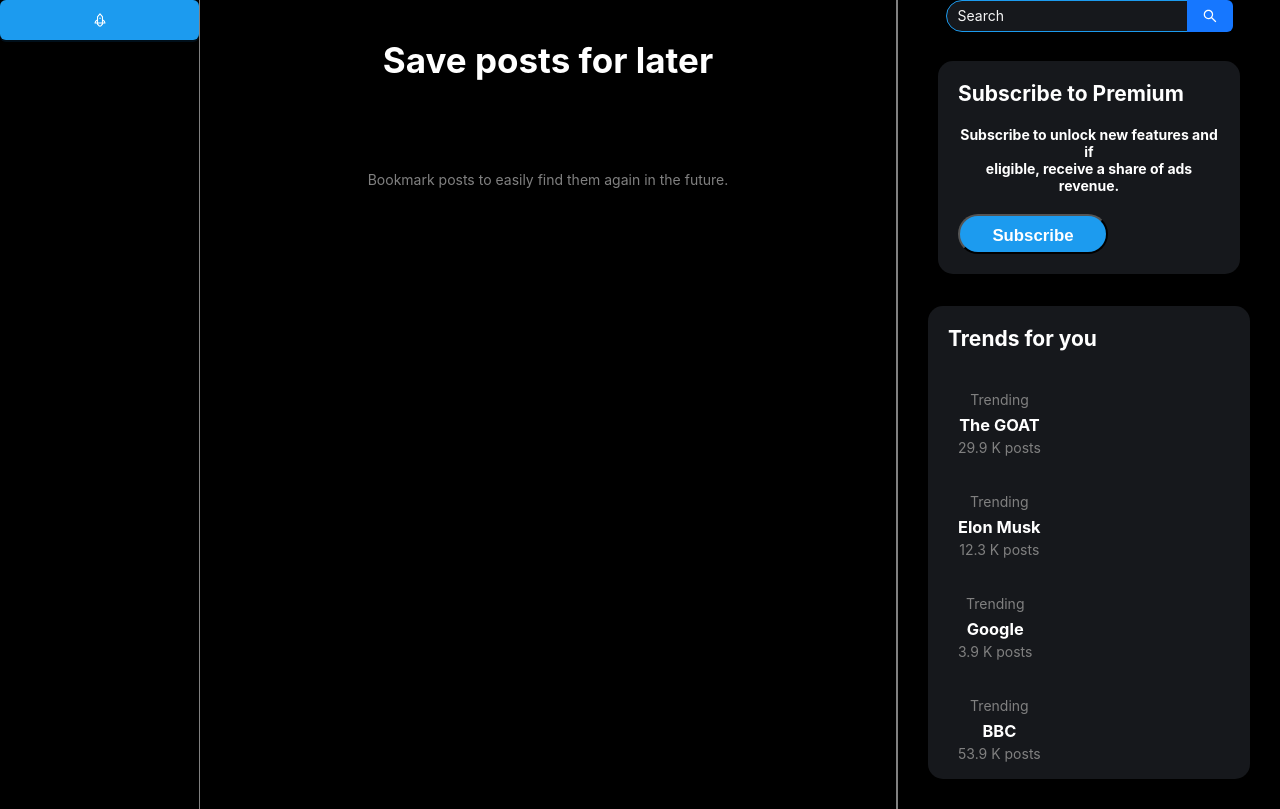
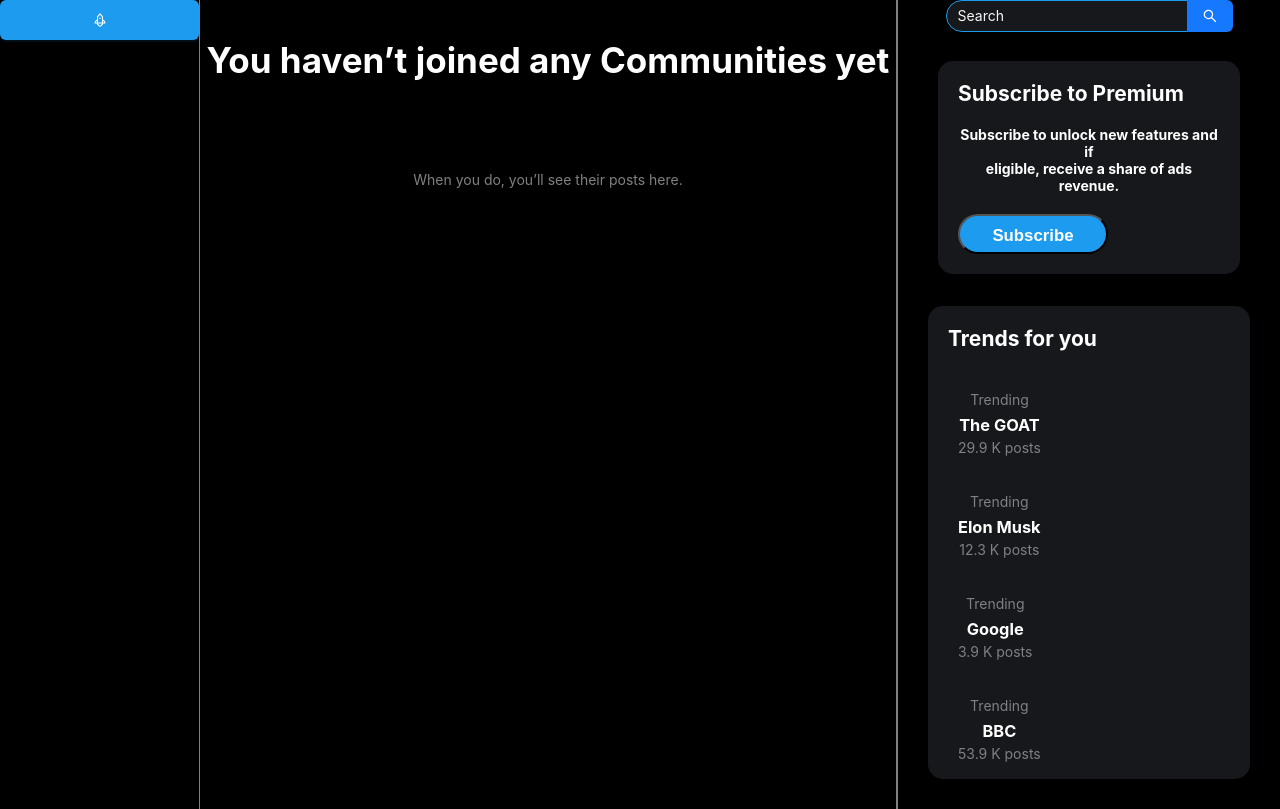
Before and after one commit to MussaShaukenov/KBTU-project, a React (Create React App) app: page / in a window 1280 px wide. Built offline with nearby package versions, Linux system fonts and the light colour scheme.

Commit message:
feat: add Communities

```diff
--- /dev/null
+++ b/src/components/Communities/Community.scss
@@ -0,0 +1,17 @@
+.community-container {
+  background: black;
+  color: white;
+  display: flex;
+  justify-content: center;
+  align-items: center;
+  flex-direction: column;
+  div {
+    height: fit-content;
+  }
+  h1 {
+    font-size: 2.5em;
+  }
+  p {
+    color: gray;
+  }
+}
--- /dev/null
+++ b/src/components/Communities/Community.tsx
@@ -0,0 +1,10 @@
+import React from 'react';
+import "./Community.scss"
+const Community: React.FC = () => (
+    <div className="community-container">
+        <div><h1>You haven’t joined any Communities yet</h1></div>
+        <div><p>When you do, you’ll see their posts here.</p></div>
+    </div>
+);
+
+export default Community;
--- a/src/components/MainPage/MainPage.tsx
+++ b/src/components/MainPage/MainPage.tsx
@@ -2,6 +2,7 @@
 import Navbar from "../Navbar/Navbar";
 import Sidebar from "../Sidebar/Sidebar";
 import Bookmark from "../Bookmarks/Bookmark";
+import Community from "../Communities/Community";
 import { Layout, Space } from 'antd';
 import "./MainPage.scss"
 const {
@@ -39,7 +40,7 @@
             <Sider><Navbar /></Sider>
             <Layout>
                 {/*<Header style={headerStyle}>Header</Header>*/}
-                <Content style={contentStyle}><Bookmark /></Content>
+                <Content style={contentStyle}><Community /></Content>
                 {/*<Footer style={footerStyle}>Footer</Footer>*/}
             </Layout>
             <Sidebar/>
```
